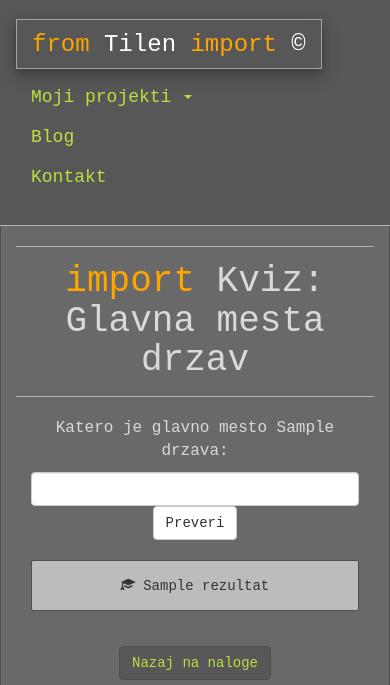
After one commit to tilen323/from-tilen-import, a Python web app: template templates/kviz.html in a window 390 px wide. The commit adds this page. Shown: the top 685 px of the page. Run offline with Jinja, Linux system fonts and the light colour scheme; the template is opened without the code that fills it: most values are stand-ins (such as "Sample title", 1, 10 or a date in 2020); some libraries are stand-ins or nearby versions; grey boxes are pictures that could not be loaded.

Commit message:
Dodal kviz

```diff
--- a/assets/css/style.css
+++ b/assets/css/style.css
@@ -175,6 +175,15 @@ section {
     margin: -15 0 25 0;
 }
 
+#kviz-rezultat {
+    font-size: 14;
+}
+
+#slika-mesta {
+    margin-bottom: 10;
+    border: 1px solid #575757;
+}
+
 /* gumb - nazaj na vrh */
 .scroll-top-wrapper {
     position: fixed;
--- /dev/null
+++ b/templates/kviz.html
@@ -0,0 +1,30 @@
+{% extends "base.html" %}
+
+{% block specifika %}
+    <section class="container kalk">
+        <h1><span class="oranzna">import </span>Kviz: Glavna mesta drzav</h1>
+
+        <div class="col-sm-6">
+            <p>Katero je glavno mesto {{ drzava }}:</p>
+            <form class="form-inline" method="post" action="/kviz ">
+                <input class="hidden" type="checkbox" name="pravilen-odg" value="{{ mesto }}" checked>
+                <input class="hidden" type="checkbox" name="drzava-odg" value="{{ drzava }}" checked>
+                <input class="form-control" name="vnos-kviz" required="required">
+                <button class="btn btn-default" type="submit">Preveri</button>
+            </form>
+            <h2 id="kviz-rezultat">{% if "pravilen" in rezultat %}
+                                       <span class="glyphicon glyphicon-ok"></span>
+                                   {% elif "napacen" in rezultat %}
+                                       <span class="glyphicon glyphicon-remove"></span>
+                                   {% else %}
+                                       <span class="glyphicon glyphicon-education"></span>
+                                   {% endif %} {{ rezultat }}
+            </h2>
+            <a class="btn btn-default" href="/naloge" role="button">Nazaj na naloge</a>
+        </div>
+
+        <div class="col-sm-6">
+           <img id="slika-mesta" class="img-responsive" src="{{ slika }}">
+        </div>
+    </section>
+{% endblock specifika %}
--- a/templates/naloge.html
+++ b/templates/naloge.html
@@ -106,7 +106,10 @@
                     </h4>
                 </div>
                 <div id="naloga172" class="panel-collapse collapse">
-                    <div class="panel-body"><p>Coming soon!</p></div>
+                    <div class="panel-body">
+                        <p style="display:inline-block; font-size: 15px; margin-right: 10px">Kviz: Glavna mesta drzav</p>
+                        <a class="btn btn-default" href="/kviz" style="display:inline-block;">Poskusi</a>
+                    </div>
                 </div>
             </div>
         </div>
```
Also changed, not shown: NarediObjekt.py (+7 -0 lines), main.py (+37 -1 lines).
